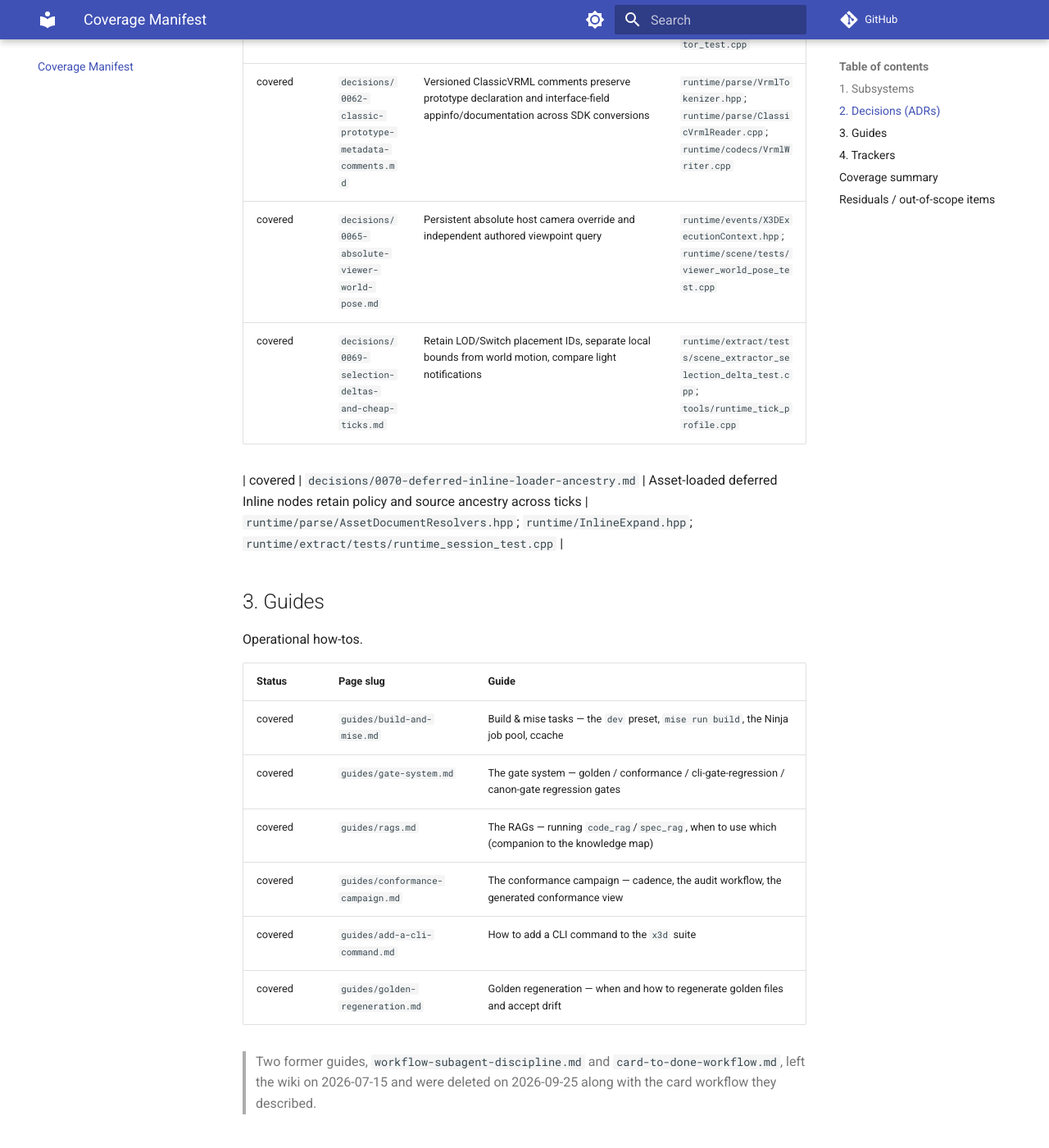
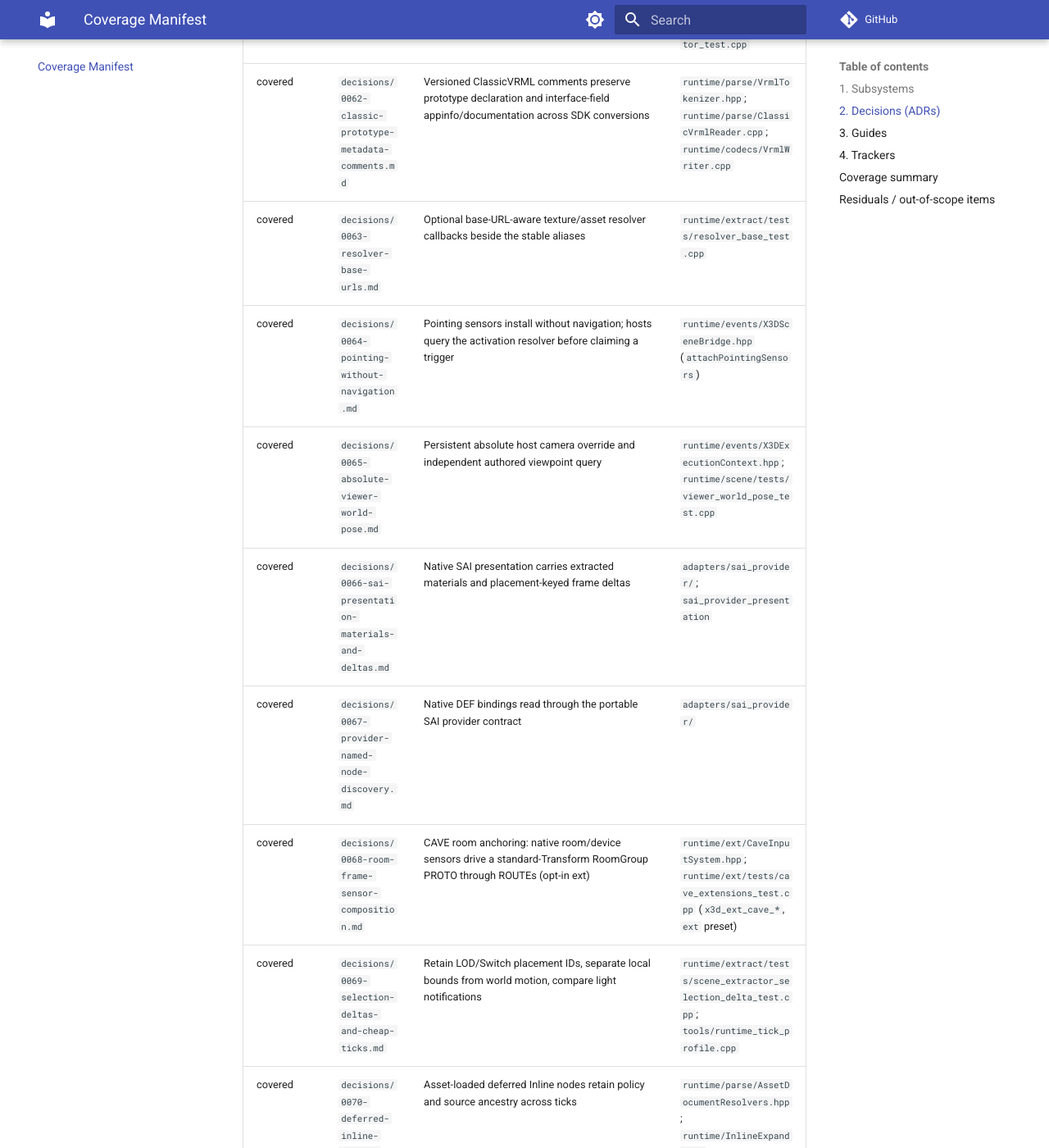
Before and after one commit to delta9000/x3d-cpp, an MkDocs documentation site: the page built from docs/wiki/coverage.md, in a window 1280 px wide and 1400 px high, scrolled down 19449 px. Shown: the whole window at 82% size. Built offline with MkDocs 1.6.1 and Material for MkDocs 9.7.7, drawn with Linux system fonts in a browser that asks for light colours; comment, search, counter and statistics services are not loaded; some of the changed text lies outside the part shown.

Commit message:
docs(adr): fix ADR 0071-0075 title numbers and add coverage rows
Titles of 0071-0075 carried reused numbers (0065/0066/0067). Add the missing
coverage.md rows for 0063-0075 so coverage-gate passes.

Co-Authored-By: Claude Opus 5.5 (1M context) <noreply@anthropic.com>

```diff
--- a/docs/wiki/coverage.md
+++ b/docs/wiki/coverage.md
@@ -152,10 +152,20 @@ One ADR per binding decision. Numbered sequentially; the slug is a short topic n
 | covered | `decisions/0060-generated-cube-maps-local-frame.md` | GeneratedCubeMapTexture is a consumer-rendered cube ref (`TextureRef::generatedCube`) with GeneratedCubeMapSystem resetting NEXT_FRAME_ONLY; every cube map is looked up in its geometry's local frame | `runtime/events/GeneratedCubeMapSystem.hpp`; `runtime/extract/tests/generated_cube_map_test.cpp`; `examples/cpu_raster/tests/generated_cube_map_test.cpp` |
 | covered | `decisions/0061-texture-projectors-as-lights.md` | TextureProjector/TextureProjectorParallel surface as world-resolved `ProjectorDesc` values; both hosts light the scene through them as unattenuated lights filtered by the projected texel | `runtime/events/TextureProjectorSystem.hpp`; `runtime/extract/tests/texture_projector_test.cpp`; `examples/cpu_raster/tests/texture_projector_test.cpp` |
 | covered | `decisions/0062-classic-prototype-metadata-comments.md` | Versioned ClassicVRML comments preserve prototype declaration and interface-field appinfo/documentation across SDK conversions | `runtime/parse/VrmlTokenizer.hpp`; `runtime/parse/ClassicVrmlReader.cpp`; `runtime/codecs/VrmlWriter.cpp` |
+| covered | `decisions/0063-resolver-base-urls.md` | Optional base-URL-aware texture/asset resolver callbacks beside the stable aliases | `runtime/extract/tests/resolver_base_test.cpp` |
+| covered | `decisions/0064-pointing-without-navigation.md` | Pointing sensors install without navigation; hosts query the activation resolver before claiming a trigger | `runtime/events/X3DSceneBridge.hpp` (`attachPointingSensors`) |
 | covered | `decisions/0065-absolute-viewer-world-pose.md` | Persistent absolute host camera override and independent authored viewpoint query | `runtime/events/X3DExecutionContext.hpp`; `runtime/scene/tests/viewer_world_pose_test.cpp` |
+| covered | `decisions/0066-sai-presentation-materials-and-deltas.md` | Native SAI presentation carries extracted materials and placement-keyed frame deltas | `adapters/sai_provider/`; `sai_provider_presentation` |
+| covered | `decisions/0067-provider-named-node-discovery.md` | Native DEF bindings read through the portable SAI provider contract | `adapters/sai_provider/` |
+| covered | `decisions/0068-room-frame-sensor-composition.md` | CAVE room anchoring: native room/device sensors drive a standard-Transform RoomGroup PROTO through ROUTEs (opt-in ext) | `runtime/ext/CaveInputSystem.hpp`; `runtime/ext/tests/cave_extensions_test.cpp` (`x3d_ext_cave_*`, `ext` preset) |
 | covered | `decisions/0069-selection-deltas-and-cheap-ticks.md` | Retain LOD/Switch placement IDs, separate local bounds from world motion, compare light notifications | `runtime/extract/tests/scene_extractor_selection_delta_test.cpp`; `tools/runtime_tick_profile.cpp` |
+| covered | `decisions/0070-deferred-inline-loader-ancestry.md` | Asset-loaded deferred Inline nodes retain policy and source ancestry across ticks | `runtime/parse/AssetDocumentResolvers.hpp`; `runtime/InlineExpand.hpp`; `runtime/extract/tests/runtime_session_test.cpp` |
+| covered | `decisions/0071-public-node-inspection.md` | Viewer discovery through an identity walk and owned typed field reads | `x3d_sdk_node_inspection` |
+| covered | `decisions/0072-fetched-document-diagnostics.md` | Fetched-source warnings and deferred Inline cycle reasons are preserved | `runtime/parse/AssetDocumentResolvers.hpp` |
+| covered | `decisions/0073-implicit-default-viewer.md` | Unbound viewer stays at the world origin while head tracking takes effect | `runtime/events/X3DExecutionContext.hpp` |
+| covered | `decisions/0074-sai-adopt-session.md` | Adopt a host RuntimeSession into the native SAI provider: one runtime graph, one extraction consumer | `sai_provider_adopt_session` |
+| covered | `decisions/0075-sai-live-route-addition.md` | Live SAI ROUTE addition through the portable FIFO, installed before evaluation | `adapters/sai_provider/` |
 
-| covered | `decisions/0070-deferred-inline-loader-ancestry.md` | Asset-loaded deferred Inline nodes retain policy and source ancestry across ticks | `runtime/parse/AssetDocumentResolvers.hpp`; `runtime/InlineExpand.hpp`; `runtime/extract/tests/runtime_session_test.cpp` |
 
 ## 3. Guides
 
```
Also changed, not shown: docs/wiki/decisions/0071-public-node-inspection.md (+1 -1 lines), docs/wiki/decisions/0072-fetched-document-diagnostics.md (+1 -1 lines), docs/wiki/decisions/0073-implicit-default-viewer.md (+1 -1 lines), docs/wiki/decisions/0074-sai-adopt-session.md (+1 -1 lines), docs/wiki/decisions/0075-sai-live-route-addition.md (+1 -1 lines).
